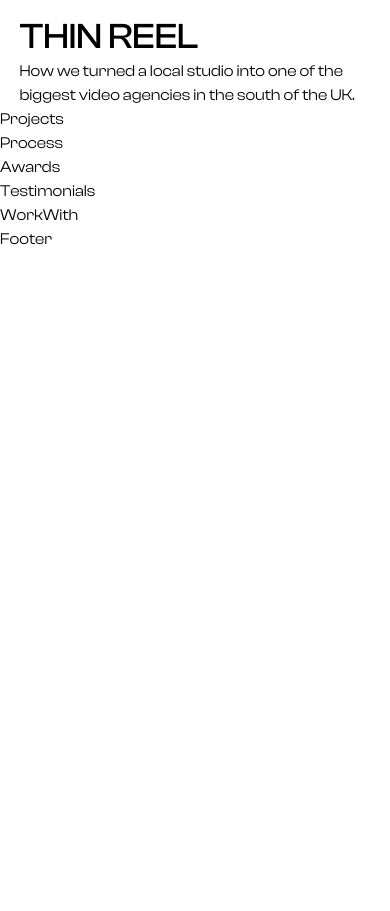
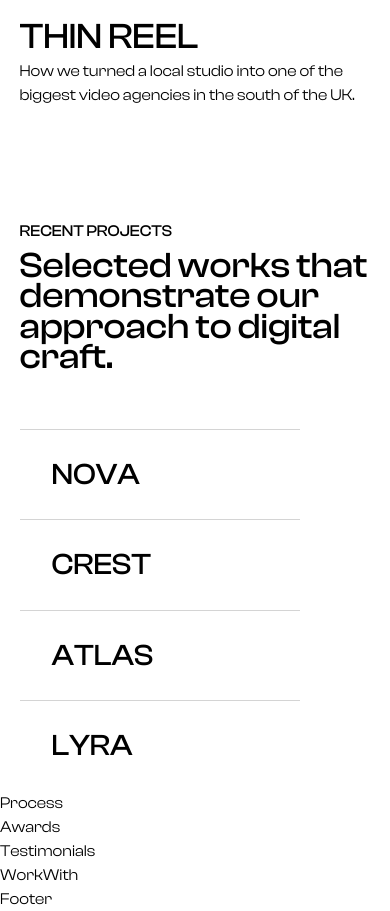
Before and after one commit to Jisap/next16-awwward-website, a Next.js app: page / in a window 390 px wide. Shown: the part 2170-3081 px from the top of the page. Before the commit the page ends 2421 px from the top, so only its background shows below. Built offline with nearby package versions, Linux system fonts and the light colour scheme.

Commit message:
feat: Add Projects component to display recent works with titles and images.

```diff
--- a/components/Projects.tsx
+++ b/components/Projects.tsx
@@ -1,5 +1,41 @@
-import React from "react";
+"use client"
+
+import { projectItems } from "@/data/data";
+import Image from "next/image";
 
 export default function Projects() {
-  return <div>Projects</div>;
+  return (
+    <section className="section">
+      <div className="container space-y-14 lg:space-y-20">
+        {/* Title */}
+        <div>
+          <p className="uppercase font-medium">Recent Projects</p>
+          <h2 className="text-4xl sm:text-5xl lg:text-7xl font-medium max-w-2xl lg:max-w-4xl mt-2">
+            Selected works that demonstrate our approach to digital craft.
+          </h2>
+        </div>
+
+        {/* Wrapper */}
+        <div className="divide-y divide-neutral-300 border-t border-neutral border-neutral-300 flex-1 max-w-[80%]">
+          {projectItems.map((item) => (
+            <div key={item.id} className="p-8 hover:bg-neutral-50 focus:bg-neutral-50 transition-all hover:pl-12 cursor-pointer relative">
+
+              <h3 className="text-3xl font-medium sm:text-4xl lg:text-7xl relative z-10">
+                {item.title}
+              </h3>
+
+              <div className="absolute top-0 left-0 pointer-events-none opacity-0 scale-50 z-20 max-w-60 w-full h-40">
+                <Image
+                  src={item.img}
+                  alt={item.title}
+                  fill
+                  className="w-full h-full object-cover"
+                />
+              </div>
+            </div>
+          ))}
+        </div>
+      </div>
+    </section>
+  )
 }
```
